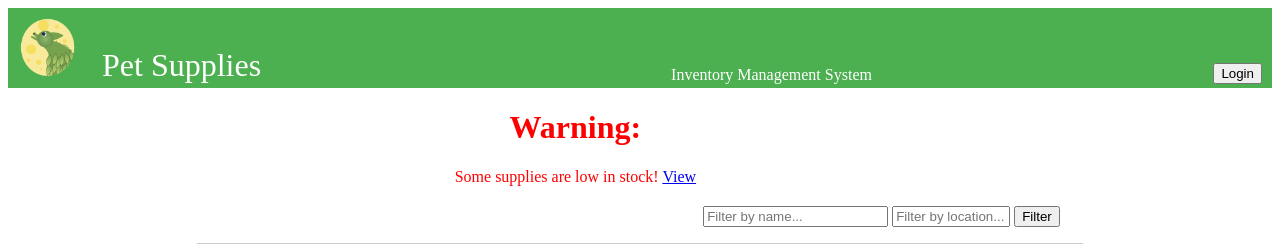
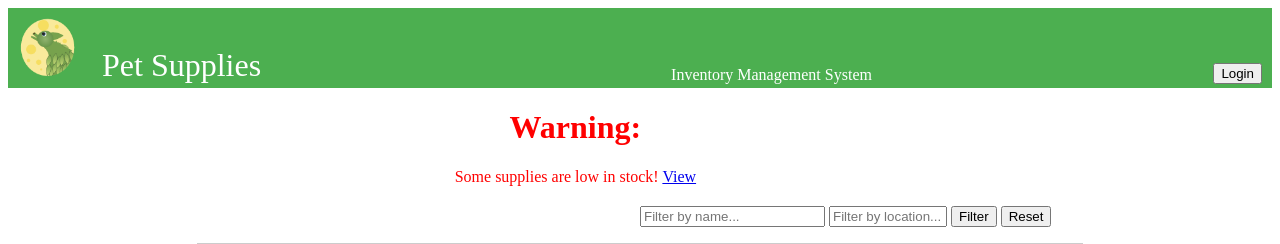
Before and after one commit to TLeafWolf/SDEV_220_Final_Project_Group5, a Django app: page / in a window 1280 px wide. Shown: the top 244 px of the page. Run offline with Django 5.2, Linux system fonts and the light colour scheme; data comes from the database, SQL or seed files in the repository.

Commit message:
reset shwo sall time

```diff
--- a/inventory_project/inventory/static/css/styles.css
+++ b/inventory_project/inventory/static/css/styles.css
@@ -90,7 +90,7 @@ td {
 }
 
 .filter {
-    margin-left: 55%;
+    margin-left: 50%;
 
 }
 .warning{
--- a/inventory_project/inventory/templates/inventory/index.html
+++ b/inventory_project/inventory/templates/inventory/index.html
@@ -55,9 +55,8 @@
             <input type="text" name="name" placeholder="Filter by name..." value="{{ name_query }}">
             <input type="text" name="location" placeholder="Filter by location..." value="{{ location_query }}" style="width: 110px;">
             <button type="submit">Filter</button>
-            {% if name_query or location_query or low_stock %}
-                <a href="{% url 'index' %}"><button type="button">Reset</button></a>
-            {% endif %}
+            <a href="{% url 'index' %}"><button type="button">Reset</button></a>
+
         </form>
     </div>
 
```
